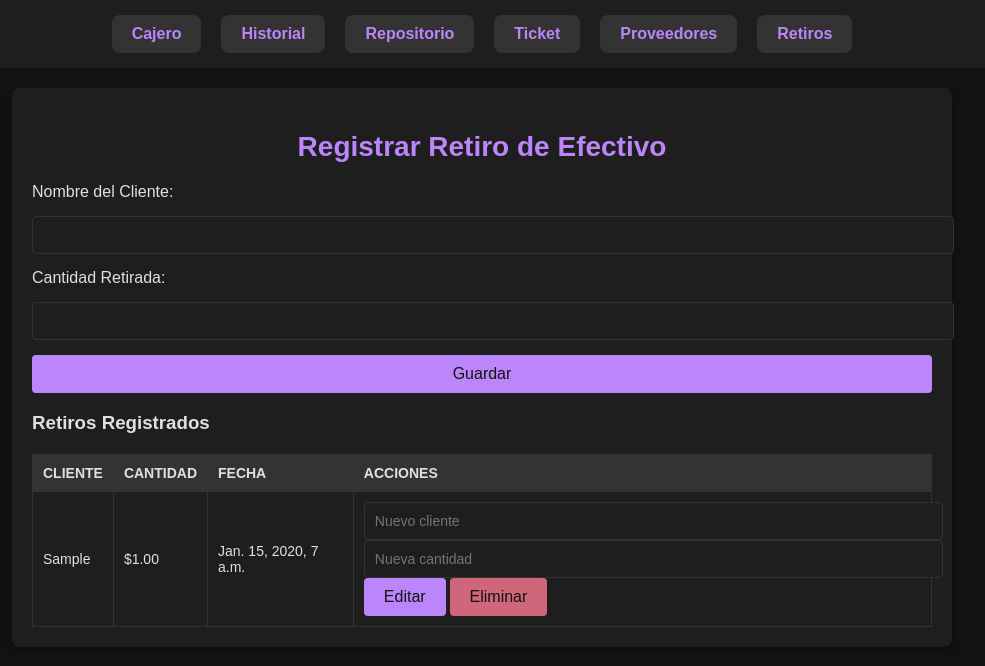
After one commit to davideme94/PUNTODEVENTA, a Django app: page /registrar_retiro/ in a window 1280 px wide. The commit adds this page. Shown: the top 666 px of the page, without its empty margins (158-1143 px from the left). Run offline with Django 5.2, Linux system fonts and the light colour scheme; tables that the repository leaves empty hold one stand-in row (values such as "Sample post").

Commit message:
nuevas funciones

```diff
--- a/ventas/models.py
+++ b/ventas/models.py
@@ -37,3 +37,21 @@ class ConfiguracionTicket(models.Model):
 
     def __str__(self):
         return self.nombre_negocio
+
+
+
+class Proveedor(models.Model):
+    nombre = models.CharField(max_length=100)
+    monto_pagado = models.DecimalField(max_digits=10, decimal_places=2)
+    fecha = models.DateTimeField(auto_now_add=True)
+
+    def __str__(self):
+        return self.nombre
+
+class RetiroEfectivo(models.Model):
+    cliente = models.CharField(max_length=100)
+    cantidad = models.DecimalField(max_digits=10, decimal_places=2)
+    fecha = models.DateTimeField(auto_now_add=True)
+
+    def __str__(self):
+        return self.cliente
--- a/ventas/templates/ventas/base.html
+++ b/ventas/templates/ventas/base.html
@@ -19,6 +19,8 @@
             <a href="{% url 'historial' %}">Historial</a>
             <a href="{% url 'repositorio' %}">Repositorio</a>
             <a href="{% url 'ticket' %}">Ticket</a>
+            <a href="{% url 'cargar_proveedor' %}">Proveedores</a>
+            <a href="{% url 'registrar_retiro' %}">Retiros</a>
         </nav>
     </header>
     <main>
--- a/ventas/templates/ventas/cajero.html
+++ b/ventas/templates/ventas/cajero.html
@@ -245,6 +245,8 @@
             <a href="{% url 'historial' %}">Historial</a>
             <a href="{% url 'repositorio' %}">Repositorio</a>
             <a href="{% url 'ticket' %}">Ticket</a>
+            <a href="{% url 'cargar_proveedor' %}">Proveedores</a>
+            <a href="{% url 'registrar_retiro' %}">Retiros</a>
         </div>
     </nav>
 
--- /dev/null
+++ b/ventas/templates/ventas/registrar_retiro.html
@@ -0,0 +1,196 @@
+{% load static %}
+<!DOCTYPE html>
+<html lang="es">
+<head>
+    <meta charset="UTF-8">
+    <meta name="viewport" content="width=device-width, initial-scale=1.0">
+    <title>Registrar Retiro</title>
+    <style>
+        /* Estilos generales */
+        body {
+            font-family: 'Arial', sans-serif;
+            background-color: #121212;
+            margin: 0;
+            padding: 0;
+            color: #e0e0e0;
+        }
+
+        /* NAV */
+        nav {
+            background-color: #1e1e1e;
+            padding: 15px 20px;
+            display: flex;
+            justify-content: center;
+            gap: 20px;
+        }
+
+        nav a {
+            color: #bb86fc;
+            text-decoration: none;
+            font-weight: bold;
+            font-size: 16px;
+            padding: 10px 20px;
+            background-color: #333;
+            border-radius: 8px;
+            text-align: center;
+        }
+
+        nav a:hover {
+            background-color: #9a67ea;
+            color: #ffffff;
+        }
+
+        /* Contenedor principal */
+        .container {
+            max-width: 900px;
+            margin: 20px auto;
+            background: #1e1e1e;
+            padding: 20px;
+            box-shadow: 0px 4px 6px rgba(0, 0, 0, 0.3);
+            border-radius: 8px;
+        }
+
+        h2 {
+            text-align: center;
+            font-size: 28px;
+            color: #bb86fc;
+            margin-bottom: 20px;
+        }
+
+        /* Formulario */
+        form {
+            display: flex;
+            flex-direction: column;
+            gap: 15px;
+        }
+
+        label {
+            font-size: 16px;
+            color: #e0e0e0;
+        }
+
+        input {
+            width: 100%;
+            padding: 10px;
+            border: 1px solid #333;
+            border-radius: 4px;
+            background-color: #1e1e1e;
+            color: #e0e0e0;
+            font-size: 14px;
+        }
+
+        button {
+            padding: 10px 20px;
+            background-color: #bb86fc;
+            color: #121212;
+            border: none;
+            border-radius: 4px;
+            font-size: 16px;
+            cursor: pointer;
+        }
+
+        button:hover {
+            background-color: #9a67ea;
+        }
+
+        /* Tabla */
+        table {
+            width: 100%;
+            border-collapse: collapse;
+            margin-top: 20px;
+        }
+
+        th, td {
+            text-align: left;
+            padding: 10px;
+            border: 1px solid #333;
+        }
+
+        th {
+            background-color: #333;
+            color: #e0e0e0;
+            text-transform: uppercase;
+            font-size: 14px;
+        }
+
+        td {
+            font-size: 14px;
+            color: #e0e0e0;
+        }
+
+        /* Mensaje vacío */
+        .empty {
+            text-align: center;
+            font-style: italic;
+            color: #777;
+            padding: 20px;
+        }
+    </style>
+</head>
+<body>
+    <!-- NAV -->
+    <nav>
+        <a href="{% url 'cajero' %}">Cajero</a>
+        <a href="{% url 'historial' %}">Historial</a>
+        <a href="{% url 'repositorio' %}">Repositorio</a>
+        <a href="{% url 'ticket' %}">Ticket</a>
+        <a href="{% url 'cargar_proveedor' %}">Proveedores</a>
+        <a href="{% url 'registrar_retiro' %}">Retiros</a>
+    </nav>
+
+    <!-- Contenido principal -->
+    <div class="container">
+        <h2>Registrar Retiro de Efectivo</h2>
+        <form method="post">
+            {% csrf_token %}
+            <label for="cliente">Nombre del Cliente:</label>
+            <input type="text" name="cliente" id="cliente" required>
+            <label for="cantidad">Cantidad Retirada:</label>
+            <input type="number" step="0.01" name="cantidad" id="cantidad" required>
+            <button type="submit">Guardar</button>
+        </form>
+
+        <h3>Retiros Registrados</h3>
+        <table>
+            <thead>
+                <tr>
+                    <th>Cliente</th>
+                    <th>Cantidad</th>
+                    <th>Fecha</th>
+                    <th>Acciones</th>
+                </tr>
+            </thead>
+            <tbody>
+                {% for retiro in retiros %}
+                <tr>
+                    <td>{{ retiro.cliente }}</td>
+                    <td>${{ retiro.cantidad }}</td>
+                    <td>{{ retiro.fecha }}</td>
+                    <td>
+                        <!-- Formulario para editar -->
+                        <form method="post" style="display:inline;">
+                            {% csrf_token %}
+                            <input type="hidden" name="editar_id" value="{{ retiro.id }}">
+                            <input type="text" name="nuevo_cliente" placeholder="Nuevo cliente" required>
+                            <input type="number" step="0.01" name="nueva_cantidad" placeholder="Nueva cantidad" required>
+                            <button type="submit">Editar</button>
+                        </form>
+
+                        <!-- Formulario para eliminar -->
+                        <form method="post" style="display:inline;">
+                            {% csrf_token %}
+                            <input type="hidden" name="eliminar_id" value="{{ retiro.id }}">
+                            <button type="submit" style="background-color: #cf6679;">Eliminar</button>
+                        </form>
+                    </td>
+                </tr>
+                {% empty %}
+                <tr>
+                    <td colspan="4" class="empty">No hay retiros registrados.</td>
+                </tr>
+                {% endfor %}
+            </tbody>
+        </table>
+    </div>
+</body>
+</html>
--- a/ventas/urls.py
+++ b/ventas/urls.py
@@ -10,4 +10,7 @@ urlpatterns = [
     path('repositorio/editar/<int:producto_id>/', views.editar_producto, name='editar_producto'),
     path('imprimir-ticket/', views.imprimir_ticket, name='imprimir_ticket'),
     path('cajero/terminar_compra/', views.terminar_compra, name='terminar_compra'),
+    path("cargar_proveedor/", views.cargar_proveedor, name="cargar_proveedor"),
+    path("registrar_retiro/", views.registrar_retiro, name="registrar_retiro"),
+
 ]
--- a/ventas/views.py
+++ b/ventas/views.py
@@ -9,6 +9,7 @@ from django.db import transaction
 from .models import Producto, Venta, DetalleVenta
 from django.db.models import Prefetch
 from django.http import JsonResponse
+from .models import Proveedor, RetiroEfectivo
 
 def cajero(request):
     productos_cajero = request.session.get('productos_cajero', [])
@@ -262,3 +263,51 @@ def historial(request):
         Venta.objects.filter(id=venta_id).delete()
 
     return render(request, "ventas/historial.html", {"ventas": ventas})
+
+
+
+
+def cargar_proveedor(request):
+    if request.method == "POST":
+        if "eliminar_id" in request.POST:
+            proveedor_id = request.POST.get("eliminar_id")
+            Proveedor.objects.filter(id=proveedor_id).delete()
+        elif "editar_id" in request.POST:
+            proveedor_id = request.POST.get("editar_id")
+            nuevo_nombre = request.POST.get("nuevo_nombre")
+            nuevo_monto = request.POST.get("nuevo_monto_pagado")
+            proveedor = Proveedor.objects.get(id=proveedor_id)
+            proveedor.nombre = nuevo_nombre
+            proveedor.monto_pagado = nuevo_monto
+            proveedor.save()
+        else:
+            nombre = request.POST.get("nombre")
+            monto_pagado = request.POST.get("monto_pagado")
+            Proveedor.objects.create(nombre=nombre, monto_pagado=monto_pagado)
+        return redirect("cargar_proveedor")
+
+    proveedores = Proveedor.objects.all()
+    return render(request, "ventas/cargar_proveedor.html", {"proveedores": proveedores})
+
+
+def registrar_retiro(request):
+    if request.method == "POST":
+        if "eliminar_id" in request.POST:
+            retiro_id = request.POST.get("eliminar_id")
+            RetiroEfectivo.objects.filter(id=retiro_id).delete()
+        elif "editar_id" in request.POST:
+            retiro_id = request.POST.get("editar_id")
+            nuevo_cliente = request.POST.get("nuevo_cliente")
+            nueva_cantidad = request.POST.get("nueva_cantidad")
+            retiro = RetiroEfectivo.objects.get(id=retiro_id)
+            retiro.cliente = nuevo_cliente
+            retiro.cantidad = nueva_cantidad
+            retiro.save()
+        else:
+            cliente = request.POST.get("cliente")
+            cantidad = request.POST.get("cantidad")
+            RetiroEfectivo.objects.create(cliente=cliente, cantidad=cantidad)
+        return redirect("registrar_retiro")
+
+    retiros = RetiroEfectivo.objects.all()
+    return render(request, "ventas/registrar_retiro.html", {"retiros": retiros})
```
Also changed, not shown: ventas/templates/ventas/cargar_proveedor.html (added, +196 -0 lines), ventas/migrations/0002_proveedor_retiroefectivo.py (added).
